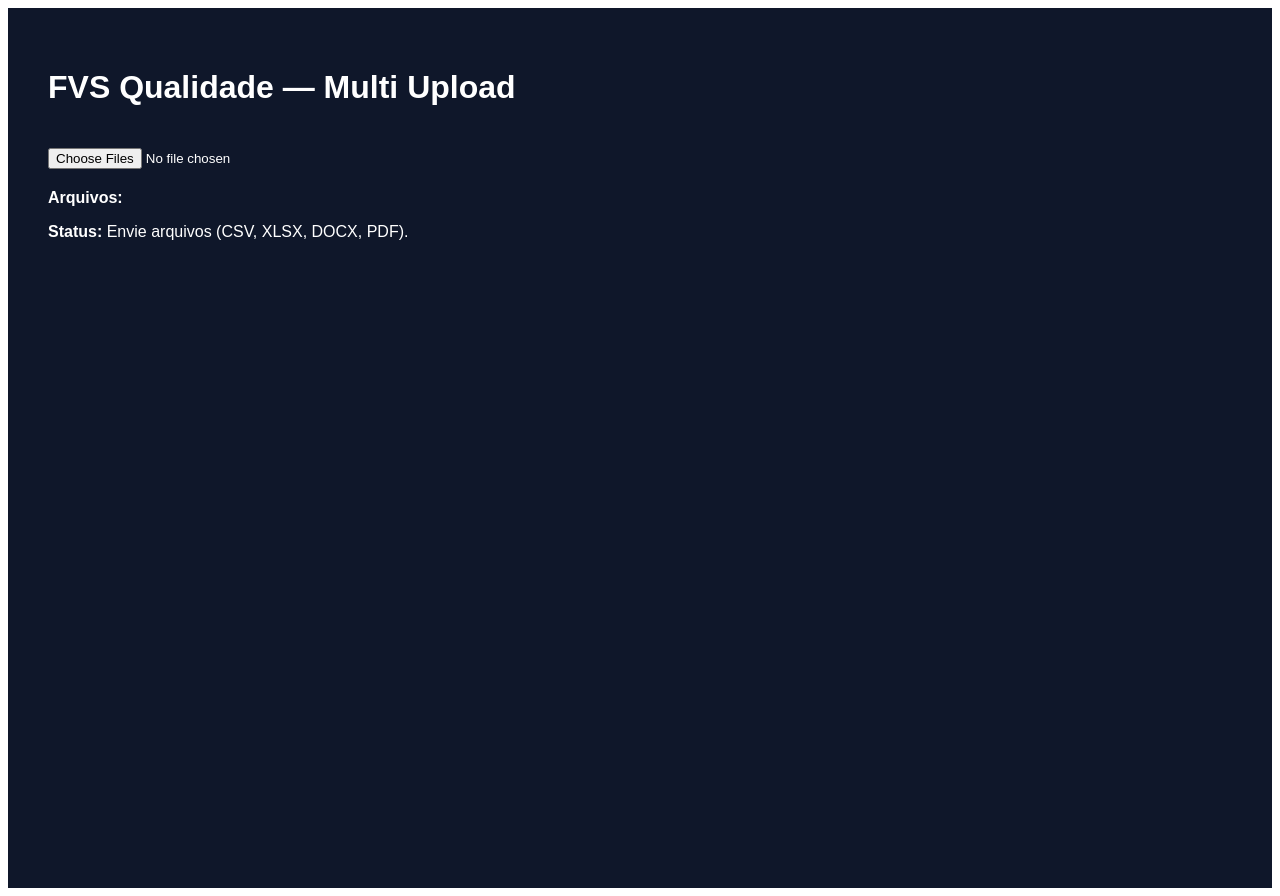
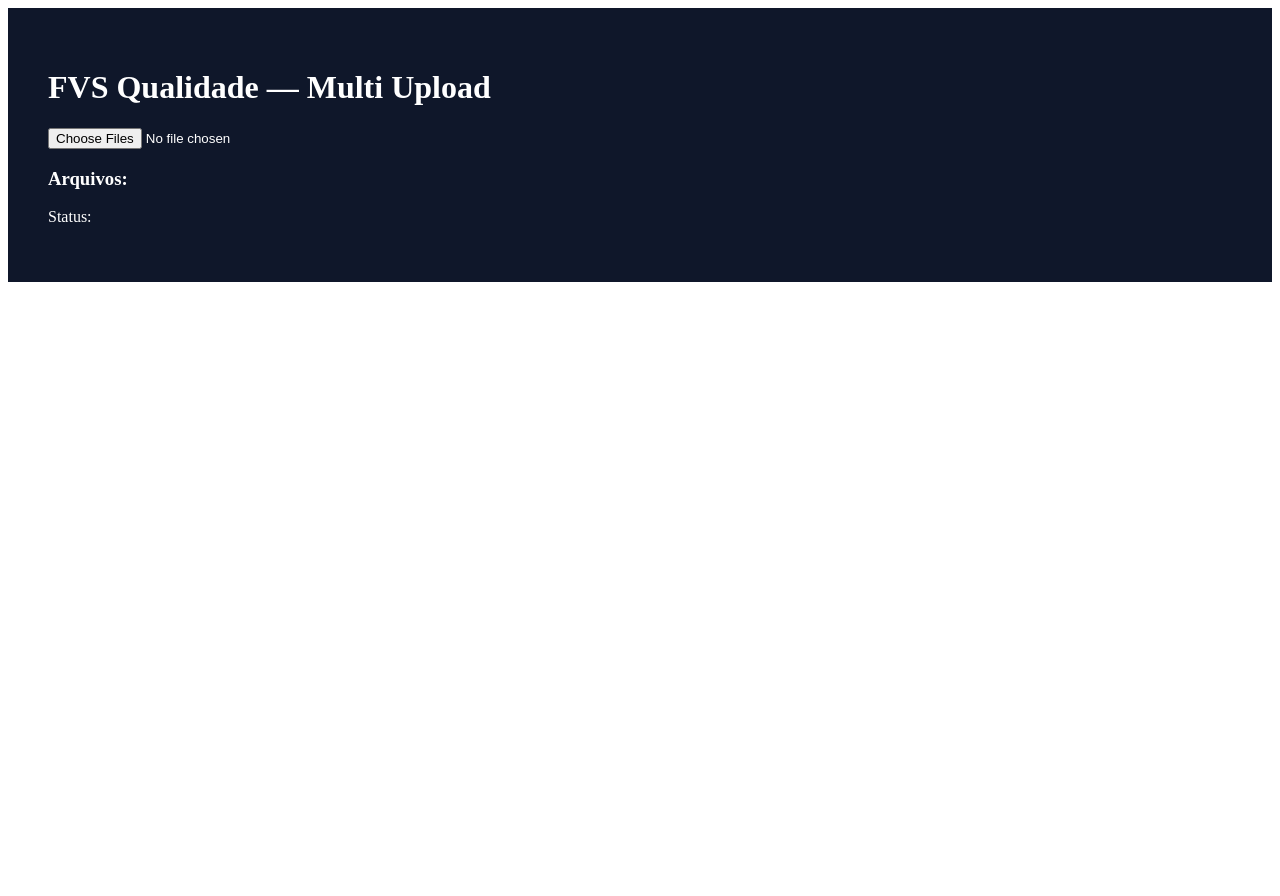
Before and after one commit to let99/aplicativo-qualidade, a React (Vite) app: page / in a window 1280 px wide. After the commit the page ends 800 px from the top, so only its background shows below. Built offline with nearby package versions, Linux system fonts and the light colour scheme.

Commit message:
Update App.jsx

```diff
--- a/src/App.jsx
+++ b/src/App.jsx
@@ -9,8 +9,9 @@ pdfjsLib.GlobalWorkerOptions.workerSrc =
 export default function App() {
   const [rows, setRows] = useState([]);
   const [rawText, setRawText] = useState("");
-  const [status, setStatus] = useState("Envie arquivos (CSV, XLSX, DOCX, PDF).");
+  const [status, setStatus] = useState("");
   const [fileNames, setFileNames] = useState([]);
+  const [errors, setErrors] = useState([]);
 
   async function handleFile(e) {
     const files = Array.from(e.target.files || []);
@@ -18,23 +19,25 @@ export default function App() {
 
     setRows([]);
     setRawText("");
+    setErrors([]);
     setFileNames(files.map((f) => f.name));
-    setStatus("Lendo arquivos...");
+    setStatus("Processando arquivos...");
 
     let allRows = [];
     let allText = "";
+    let errorList = [];
 
+    for (const file of files) {
       try {
-      for (const file of files) {
-        const extension = file.name.split(".").pop()?.toLowerCase();
+        const ext = file.name.split(".").pop()?.toLowerCase();
 
-        if (extension === "csv") {
+        if (ext === "csv") {
           const text = await file.text();
           const parsed = parseCSV(text);
           allRows = [...allRows, ...parsed];
         }
 
-        else if (extension === "xlsx" || extension === "xls") {
+        else if (ext === "xlsx" || ext === "xls") {
           const buffer = await file.arrayBuffer();
           const workbook = XLSX.read(buffer, { type: "array" });
           const sheet = workbook.Sheets[workbook.SheetNames[0]];
@@ -42,137 +45,82 @@ export default function App() {
           allRows = [...allRows, ...json];
         }
 
-        else if (extension === "docx") {
+        else if (ext === "docx") {
           const buffer = await file.arrayBuffer();
           const result = await mammoth.extractRawText({ arrayBuffer: buffer });
           allText += `\n\n===== ${file.name} =====\n\n${result.value}`;
         }
 
-        else if (extension === "pdf") {
+        else if (ext === "pdf") {
           const buffer = await file.arrayBuffer();
           const pdf = await pdfjsLib.getDocument({ data: buffer }).promise;
 
-          for (let pageNum = 1; pageNum <= pdf.numPages; pageNum++) {
-            const page = await pdf.getPage(pageNum);
+          for (let p = 1; p <= pdf.numPages; p++) {
+            const page = await pdf.getPage(p);
             const content = await page.getTextContent();
-            const pageText = content.items.map((item) => item.str).join(" ");
-            allText += `\n\n===== ${file.name} - Página ${pageNum} =====\n\n${pageText}`;
-          }
+            const text = content.items.map((i) => i.str).join(" ");
+            allText += `\n\n===== ${file.name} - Página ${p} =====\n\n${text}`;
           }
         }
 
-      if (allRows.length > 0) setRows(allRows);
-      if (allText) setRawText(allText);
+        else {
+          errorList.push(`${file.name}: formato não suportado`);
+        }
 
-      setStatus(`Processados ${files.length} arquivo(s).`);
-    } catch (error) {
-      console.error(error);
-      setStatus("Erro ao processar arquivos.");
+      } catch (err) {
+        console.error(err);
+        errorList.push(`${file.name}: erro ao ler`);
       }
     }
 
+    if (allRows.length) setRows(allRows);
+    if (allText) setRawText(allText);
+    if (errorList.length) setErrors(errorList);
+
+    setStatus(`Processados ${files.length} arquivo(s).`);
+  }
+
   return (
-    <div
-      style={{
-        minHeight: "100vh",
-        background: "#0f172a",
-        color: "white",
-        padding: "40px",
-        fontFamily: "Arial",
-      }}
-    >
-      <div style={{ maxWidth: "1200px", margin: "0 auto" }}>
+    <div style={{ padding: 40, background: "#0f172a", color: "white" }}>
       <h1>FVS Qualidade — Multi Upload</h1>
 
-        <input
-          type="file"
-          multiple
-          accept=".csv,.xlsx,.xls,.docx,.pdf"
-          onChange={handleFile}
-          style={{ marginTop: 20 }}
-        />
+      <input type="file" multiple onChange={handleFile} />
 
-        <div style={{ marginTop: 20 }}>
-          <strong>Arquivos:</strong>
-          <ul>
-            {fileNames.map((name, i) => (
-              <li key={i}>{name}</li>
+      <div>
+        <h3>Arquivos:</h3>
+        {fileNames.map((f, i) => (
+          <div key={i}>{f}</div>
         ))}
-          </ul>
       </div>
 
-        <div style={{ marginTop: 10 }}>
-          <strong>Status:</strong> {status}
-        </div>
+      <p>Status: {status}</p>
 
-        {rows.length > 0 && (
-          <div
-            style={{
-              marginTop: 30,
-              background: "white",
-              color: "black",
-              padding: 20,
-              borderRadius: 10,
-              overflowX: "auto",
-            }}
-          >
-            <h2>Tabela combinada</h2>
-            <table>
-              <thead>
-                <tr>
-                  {Object.keys(rows[0]).map((key) => (
-                    <th key={key} style={{ padding: 8 }}>
-                      {key}
-                    </th>
+      {errors.length > 0 && (
+        <div style={{ color: "red" }}>
+          <h3>Erros:</h3>
+          {errors.map((e, i) => (
+            <div key={i}>{e}</div>
           ))}
-                </tr>
-              </thead>
-              <tbody>
-                {rows.slice(0, 10).map((row, i) => (
-                  <tr key={i}>
-                    {Object.values(row).map((val, j) => (
-                      <td key={j} style={{ padding: 8 }}>
-                        {String(val)}
-                      </td>
-                    ))}
-                  </tr>
-                ))}
-              </tbody>
-            </table>
         </div>
       )}
 
       {rawText && (
-          <div
-            style={{
-              marginTop: 30,
-              background: "white",
-              color: "black",
-              padding: 20,
-              borderRadius: 10,
-            }}
-          >
-            <h2>Texto extraído (DOCX/PDF)</h2>
-            <pre style={{ whiteSpace: "pre-wrap" }}>{rawText}</pre>
+        <div style={{ background: "white", color: "black", padding: 20 }}>
+          <h3>Texto extraído</h3>
+          <pre>{rawText}</pre>
         </div>
       )}
-      </div>
     </div>
   );
 }
 
 function parseCSV(text) {
-  const lines = text.split(/\r?\n/).filter((l) => l.trim());
-  if (!lines.length) return [];
-
+  const lines = text.split("\n").filter((l) => l.trim());
   const headers = lines[0].split(",");
-
   return lines.slice(1).map((line) => {
     const values = line.split(",");
     const obj = {};
-    headers.forEach((h, i) => {
-      obj[h] = values[i] || "";
-    });
+    headers.forEach((h, i) => (obj[h] = values[i]));
     return obj;
   });
 }
```
Lines whose indentation alone changed are shown as unchanged.
